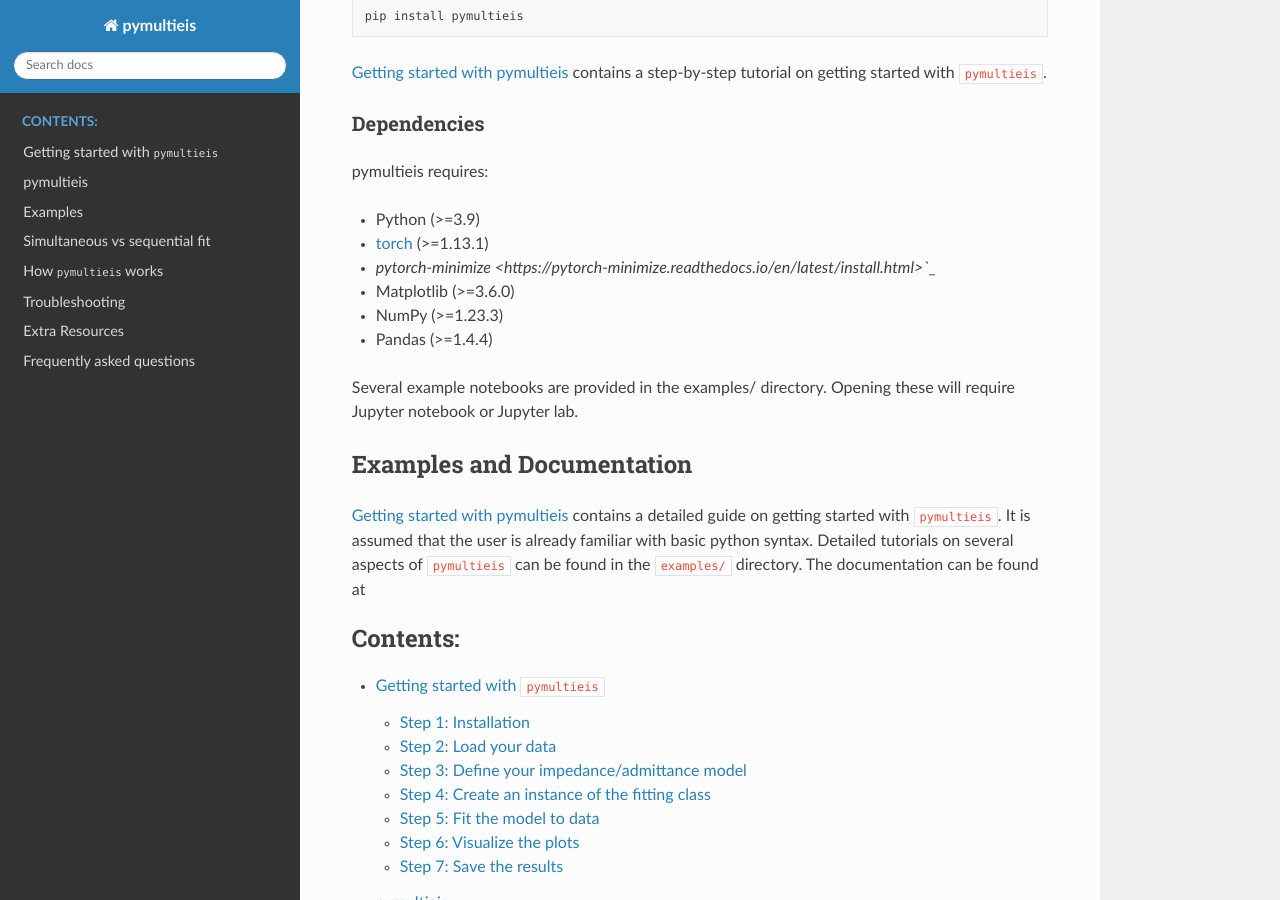
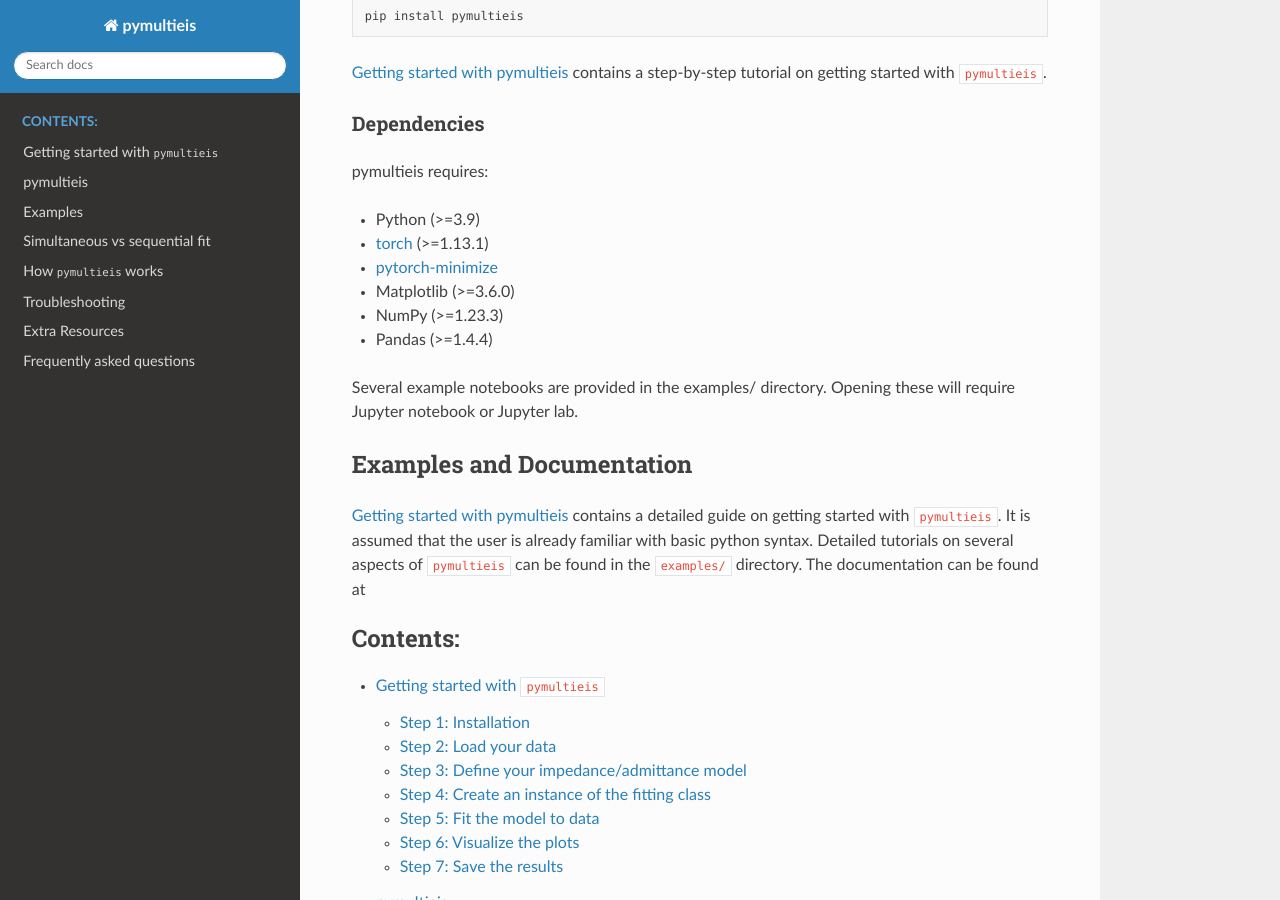
Before and after one commit to richinex/pymultieis, a Sphinx documentation site: the page built from docs/source/index.rst, in a window 1280 px wide and 900 px high, scrolled down 652 px. Built offline with Sphinx 7.4.7 and the Read the Docs theme 2.0.0, drawn with Linux system fonts in a browser that asks for light colours; pages that are not in the unit, such as notebooks, are missing from menus.

Commit message:
Updated docs

```diff
--- a/docs/source/index.rst
+++ b/docs/source/index.rst
@@ -40,7 +40,7 @@
 
 -   Python (>=3.9)
 -   `torch <https://pytorch.org/get-started/locally/>`_ (>=1.13.1)
--   `pytorch-minimize <https://pytorch-minimize.readthedocs.io/en/latest/install.html>`_`
+-   `pytorch-minimize <https://pytorch-minimize.readthedocs.io/en/latest/install.html>`_
 -   Matplotlib (>=3.6.0)
 -   NumPy (>=1.23.3)
 -   Pandas (>=1.4.4)
```
